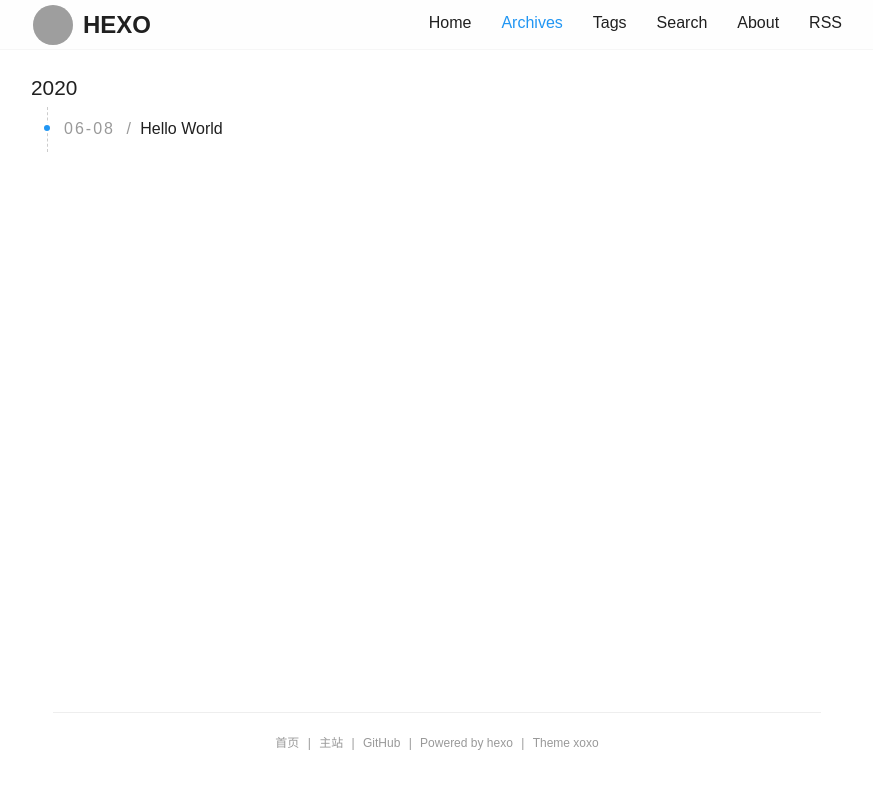
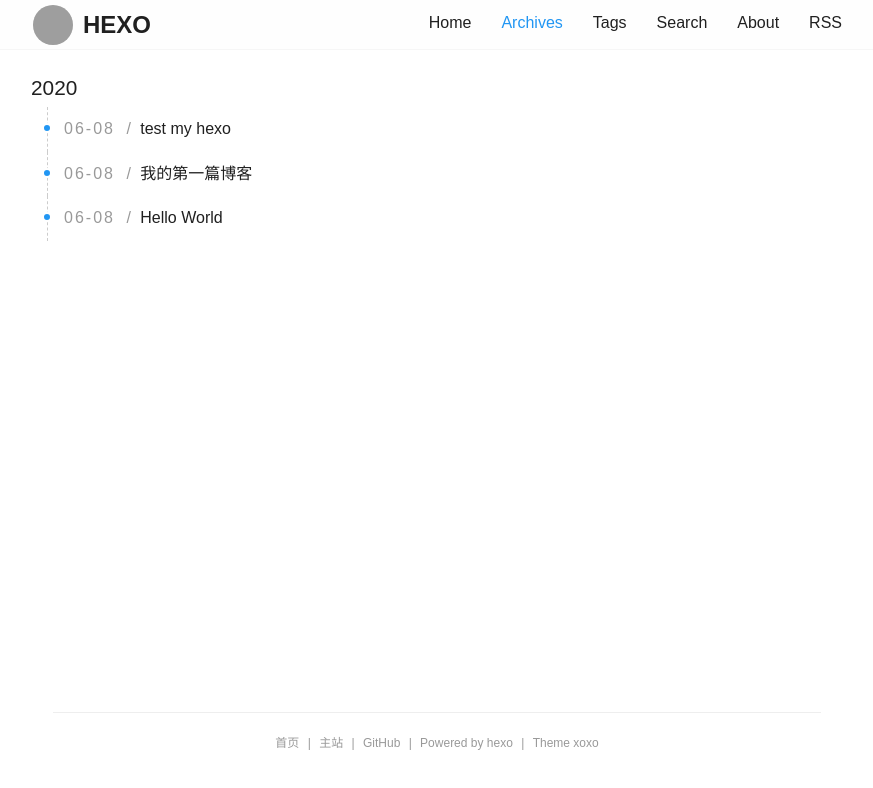
Before and after one commit to qrq321/qrq321.github.io, a plain HTML site: page archives/index.html in a window 1280 px wide. Shown: the whole page, without its empty margins (203-1076 px from the left). Drawn offline with nearby package versions, Linux system fonts and the light colour scheme; some packages are replaced by stand-ins of ours; grey boxes are pictures that could not be loaded; a script that the page names is missing.

Commit message:
Site updated: 2020-06-08 10:15:49

```diff
--- a/archives/index.html
+++ b/archives/index.html
@@ -85,6 +85,44 @@
         </a>
       </h3>
       <div class="archives">
+
+  <div class="archive" >
+  <a class="post-go" href="/2020/06/08/test-my-hexo/">
+    <div>
+      <span class="date">
+        06-08
+      </span>
+      <span class="slash">/</span>
+      test my hexo
+    </div>
+
+    <!--<div class="excerpt">-->
+      <!---->
+    <!--</div>-->
+  </a>
+
+</div>
+
+
+
+  <div class="archive" >
+  <a class="post-go" href="/2020/06/08/我的第一篇博客/">
+    <div>
+      <span class="date">
+        06-08
+      </span>
+      <span class="slash">/</span>
+      我的第一篇博客
+    </div>
+
+    <!--<div class="excerpt">-->
+      <!---->
+    <!--</div>-->
+  </a>
+
+</div>
+
+
 
   <div class="archive" >
   <a class="post-go" href="/2020/06/08/hello-world/">
```
Also changed, not shown: archives/2020/06/index.html (+38 -0 lines), archives/2020/index.html (+38 -0 lines), index.html (+40 -0 lines), 2020/06/08/test-my-hexo/index.html (added), 2020/06/08/我的第一篇博客/index.html (added).
